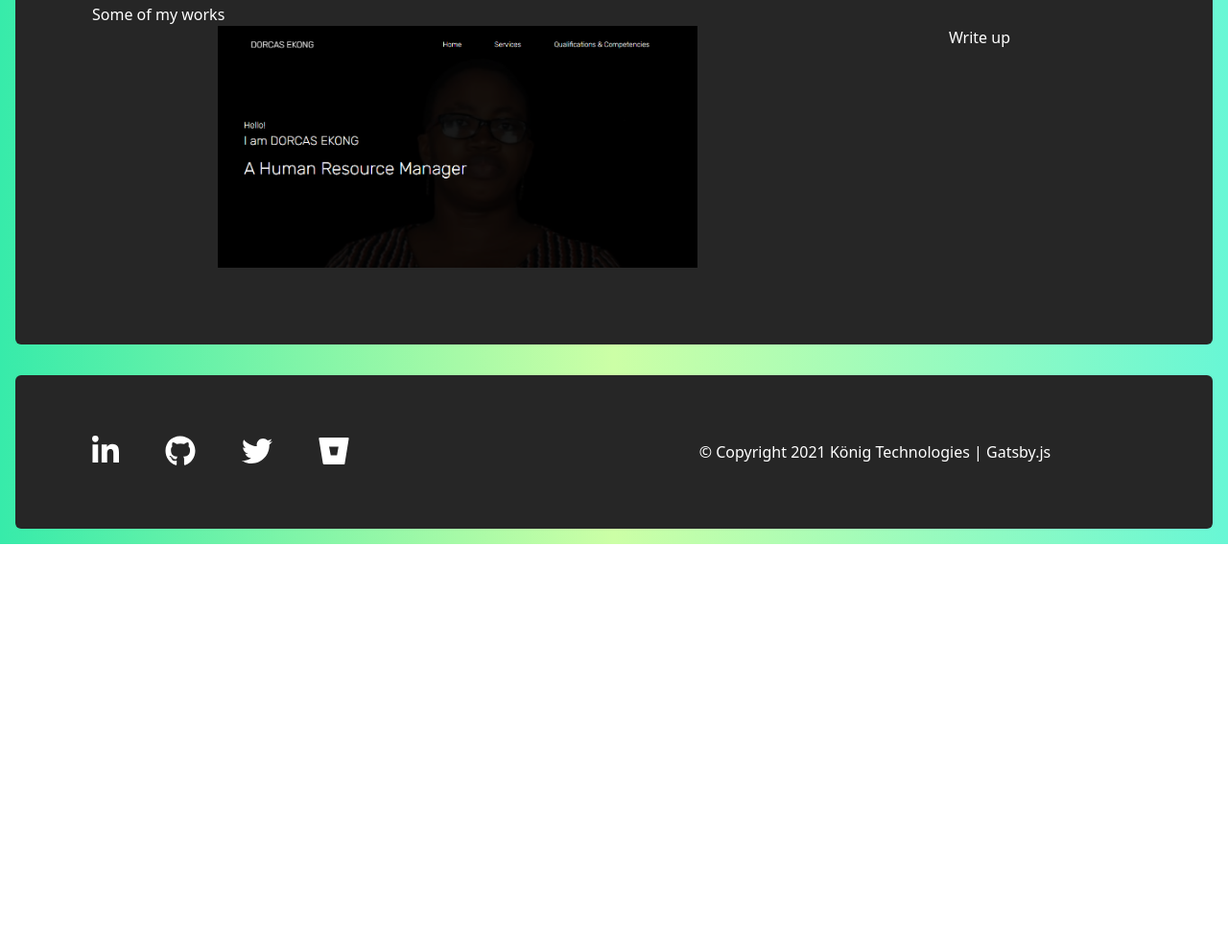
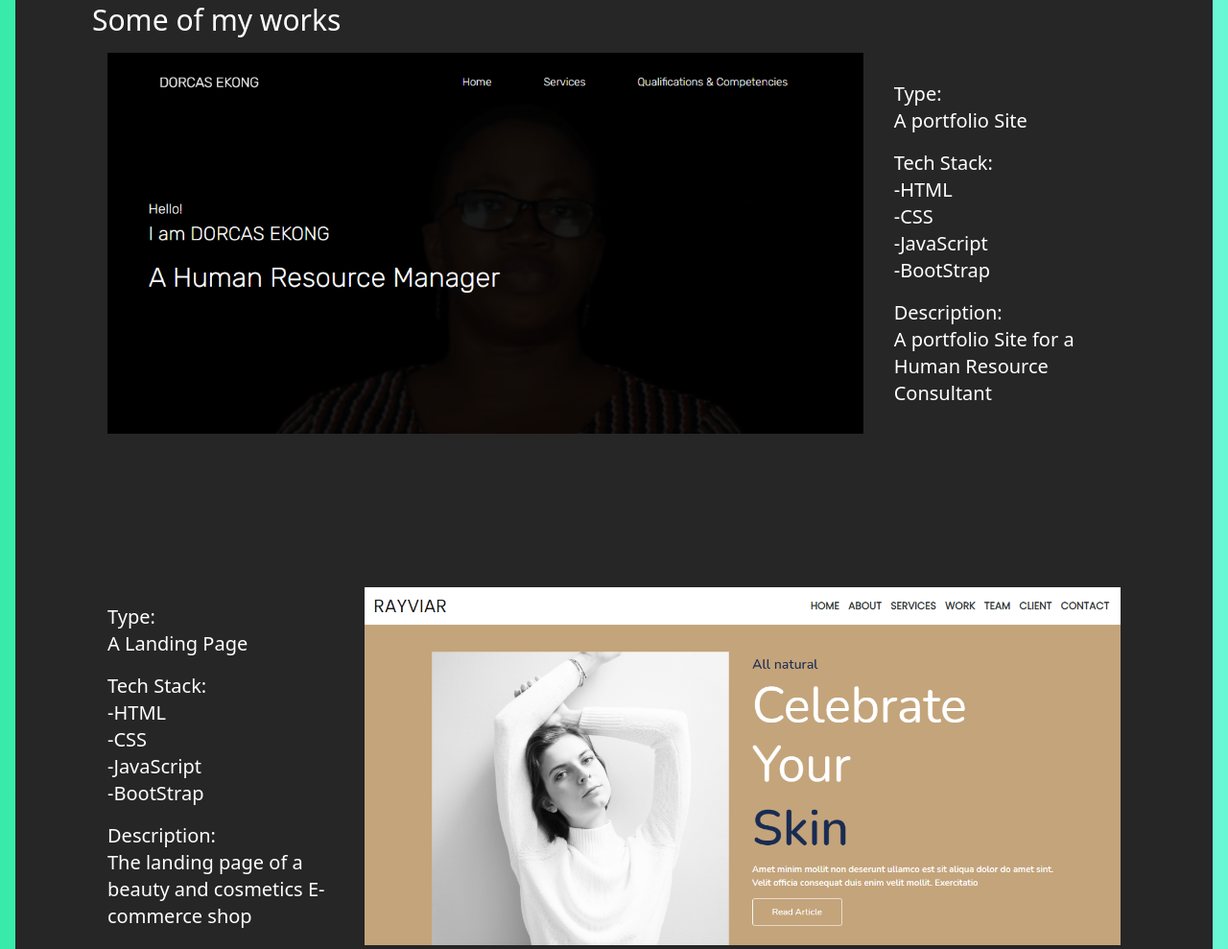
Before and after one commit to Robertito1/gatsbyjs, a Gatsby site: page / in a window 1280 px wide. Shown: the part 1485-2474 px from the top of the page at 96% size. Before the commit the page ends 2052 px from the top, so only its background shows below. Built offline with nearby package versions, Linux system fonts and the light colour scheme; Gatsby itself is replaced by a stand-in of ours.

Commit message:
projects

```diff
--- a/src/components/projects.js
+++ b/src/components/projects.js
@@ -4,12 +4,42 @@ import { StaticImage } from "gatsby-plugin-image"
 const Projects = () => {
     return (
         <div  style={{ backgroundColor: '#262626'}} className='rounded-b-md text-white mb-8 px-8 py-20 md:px-20 lg:px-30 '>
-            <p>Some of my works</p>
-            <div className='w-full flex flex-col justify-around align-center lg:flex-row justify-between '>
-                <div>
-                <StaticImage src="../images/dorcas.png" width={500} quality={95} alt="A dinosaur" className='p-0' />
+            <p className='text-3xl mb-4'>Some of my works</p>
+            <div className='w-full mb-40 flex flex-col justify-around items-center align-center lg:flex-row justify-between '>
+                <div className='my-auto px-4'>
+                <StaticImage src="../images/dorcas.png" width={800} quality={95} alt="A dinosaur" className='p-0' />
                 </div>
-                <div>Write up</div>
+                <div className='px-4 w-full lg:w-1/4'>
+               <p className='text-xl'> Type:</p>
+               <p className='text-xl mb-4'>A portfolio Site</p>
+               <p className='text-xl'>Tech Stack:</p>
+               <ol className='mb-4'>
+                 <li className='text-xl'>-HTML</li>
+                 <li className='text-xl'>-CSS</li>
+                 <li className='text-xl'>-JavaScript</li>
+                 <li className='text-xl'>-BootStrap</li>
+               </ol>
+               <p className='text-xl'> Description:</p>
+               <p className='text-xl'>A portfolio Site for a Human Resource Consultant</p>
+                </div>
+           </div>
+           <div className='w-full  mb-6 flex flex-col justify-around items-center align-center lg:flex-row justify-between '>
+                <div className='my-auto px-4 order-1 lg:order-2'>
+                <StaticImage src="../images/beauty.png" width={800} quality={95} alt="A dinosaur" className='p-0' />
+                </div>
+                <div className='px-4 order-2 w-full lg:w-1/4 lg:order-1'>
+               <p className='text-xl'> Type:</p>
+               <p className='text-xl mb-4'>A Landing Page</p>
+               <p className='text-xl'>Tech Stack:</p>
+               <ol className='mb-4'>
+                 <li className='text-xl'>-HTML</li>
+                 <li className='text-xl'>-CSS</li>
+                 <li className='text-xl'>-JavaScript</li>
+                 <li className='text-xl'>-BootStrap</li>
+               </ol>
+               <p className='text-xl'> Description:</p>
+               <p className='text-xl'>The landing page of a beauty and cosmetics E-commerce shop</p>
+                </div>
            </div>
         </div>
      );
```
Also changed, not shown: src/images/beauty.png (added).
